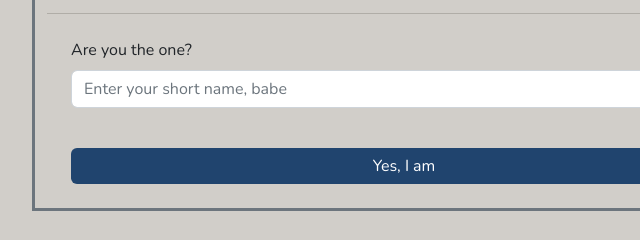
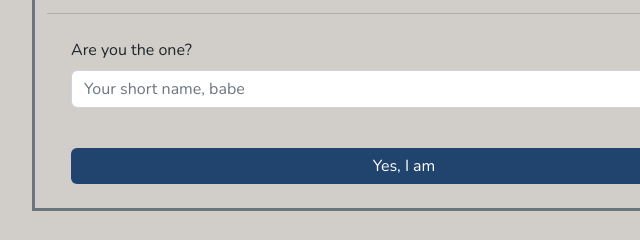
Before and after one commit to haerunnisyamakmur/secret, a plain HTML site: page index.html in a window 1280 px wide. Shown: the part 330-570 px from the top of the page, 236-876 px from the left. Drawn offline with nearby package versions, Linux system fonts and the light colour scheme; a web font is replaced by a local one.

Commit message:
Update index.html

```diff
--- a/index.html
+++ b/index.html
@@ -42,7 +42,7 @@
               <form>
                 <div class="m-4">
                   <label for="exampleFormControlInput1" class="form-label">Are you the one?</label>
-                  <input type="text" class="form-control" id="nama" placeholder="Enter your short name, babe" required>
+                  <input type="text" class="form-control" id="nama" placeholder="Your short name, babe" required>
                 </div>
 
                 <div class="m-4 pt-3">
```
